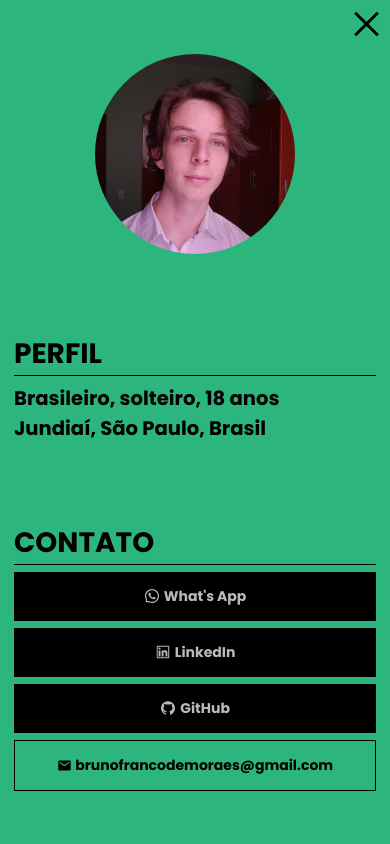
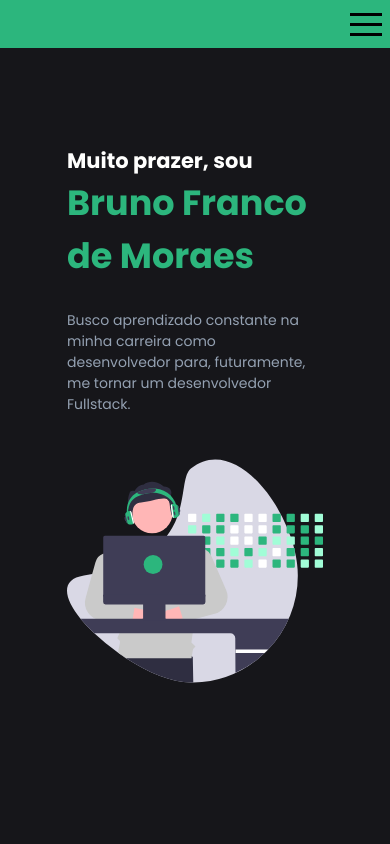
Before and after one commit to brnofranco/portfolio, a Next.js app: page / in a window 390 px wide. Shown: the top 844 px of the page. Built offline with nearby package versions, Linux system fonts and the light colour scheme.

Commit message:
Modificações para mobile e tamanho do header

```diff
--- a/src/components/Header/index.jsx
+++ b/src/components/Header/index.jsx
@@ -1,5 +1,6 @@
-import { useState, useEffect} from 'react';
+import { useEffect, useState} from 'react';
 import Image from 'next/image';
+import Link from 'next/link';
 import toast, { Toaster } from 'react-hot-toast';
 import Hamburger from 'hamburger-react'
 import { MdEmail } from 'react-icons/md';
@@ -13,8 +14,17 @@ export function Header() {
         toast.success('E-mail copiado!')
     }
 
-    const [profileIsOpen, setProfileIsOpen] = useState(true);
+    const [profileIsOpen, setProfileIsOpen] = useState(false);
     const imageSize = "200px";
+
+    const toggleMobileProfile = () => (window.innerWidth <= 1080) ? setProfileIsOpen(false) : setProfileIsOpen(true);
+
+    useEffect(() => {
+        window.addEventListener('load', toggleMobileProfile);
+        return () => {
+            window.removeEventListener('load', toggleMobileProfile);
+        };
+    }, []);
 
     return (
         <>
@@ -29,6 +39,7 @@ export function Header() {
         <HeaderContainer
             height={profileIsOpen ? '100vh' : '0'}
             display={profileIsOpen ? 'flex' : 'none'}
+            tabTransition={(profileIsOpen && window.innerWidth > 1080) ? '0' : '0.3s ease'}
         >
 
             <div className="image-container">
@@ -43,15 +54,23 @@ export function Header() {
                     Brasileiro, solteiro, 18 anos <br />
                     Jundiaí, São Paulo, Brasil
                 </strong>
-                {/* Adicionar coisas aqui!!!!!!!! */}
+
             </div>
+
+            {/* <div className="nav-container">
+                <h3>ME CONHEÇA</h3>
+                <Link href="#about">Sobre</Link>
+                <Link href="/#certifications">Cursos</Link>
+                <Link href="/#knoledge">Conhecimentos</Link>
+                <Link href="/#projects">Projetos</Link>
+            </div> */}
 
             <div className="contact-container">
                 <h3>CONTATO</h3>
-                <a href="https://api.whatsapp.com/send?phone=5511997443938" target="_blank" rel="noreferrer">
+                {/* <a href="https://api.whatsapp.com/send?phone=5511997443938" target="_blank" rel="noreferrer">
                     <AiOutlineWhatsApp size="16" />
                     <strong>What&#39;s App</strong>
-                </a>
+                </a> */}
                 <a href="https://www.linkedin.com/in/brunofmoraes/" target="_blank" rel="noreferrer">
                     <AiOutlineLinkedin size="16" />
                     <strong>LinkedIn</strong>
@@ -62,7 +81,7 @@ export function Header() {
                 </a>
                 <button className="email" onClick={copyEmailToClipBoard} title="Copiar email">
                     <MdEmail size="15" />
-                    <strong>brunofrancodemoraes@gmail.com</strong>
+                    <strong>E-mail profissional</strong>
                 </button>
             </div>
         </HeaderContainer>
--- a/src/components/Header/styles.js
+++ b/src/components/Header/styles.js
@@ -2,7 +2,7 @@ import styled from 'styled-components';
 
 export const HeaderContainer = styled.header`
     position: fixed;
-    width: 25%;
+    width: 20%;
     height: ${(props) => props.height};
 
     display: flex;
@@ -13,7 +13,7 @@ export const HeaderContainer = styled.header`
     background-color: var(--green);
     padding: 1rem;
 
-    transition: 0.3s ease;
+    transition: ${(props) => props.tabTransition};
 
     h3 {
         color: var(--headerTitle);
@@ -45,6 +45,15 @@ export const HeaderContainer = styled.header`
             font-size: 0.8rem;
             color: var(--headerText);
         }
+    }
+
+    .nav-container {
+        display:${(props) => props.display};
+        flex-direction: column;
+        gap: 0.5rem;
+        width: 100%;
+
+
     }
 
     .contact-container {
@@ -86,7 +95,7 @@ export const HeaderContainer = styled.header`
             background-color: transparent;
 
             strong {
-                font-size: 0.7rem;
+                font-size: 0.9rem;
             }
 
             &:hover {
```
